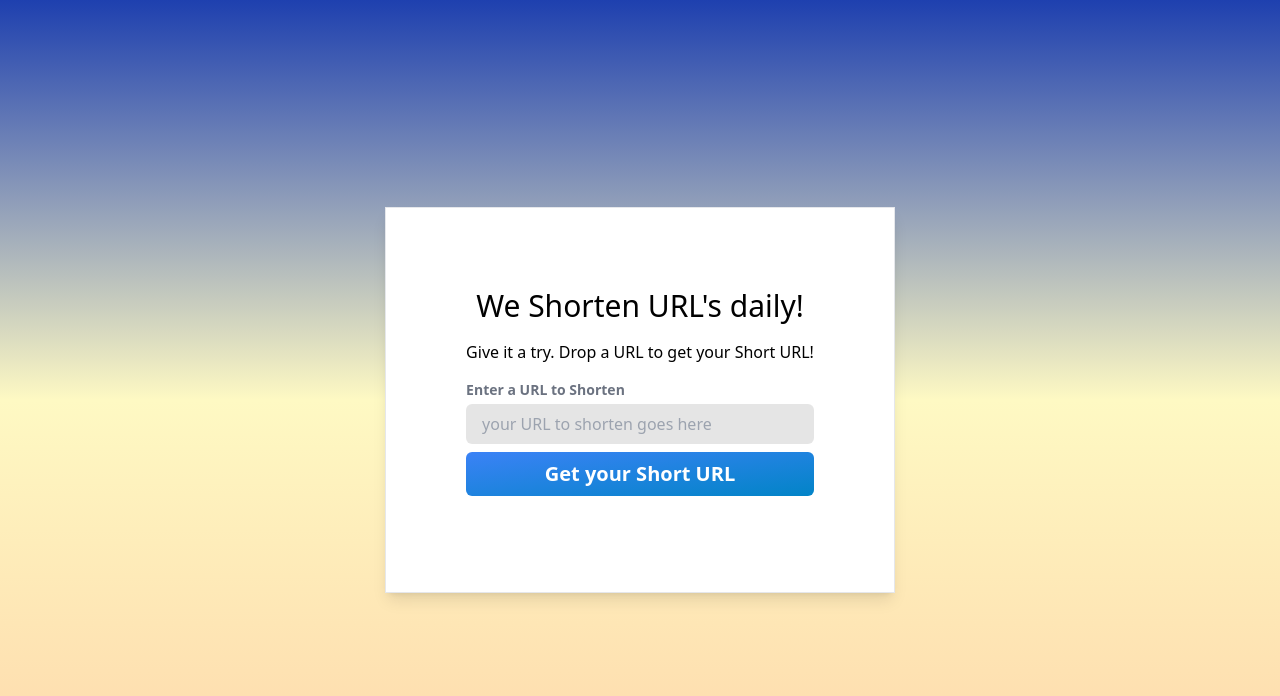
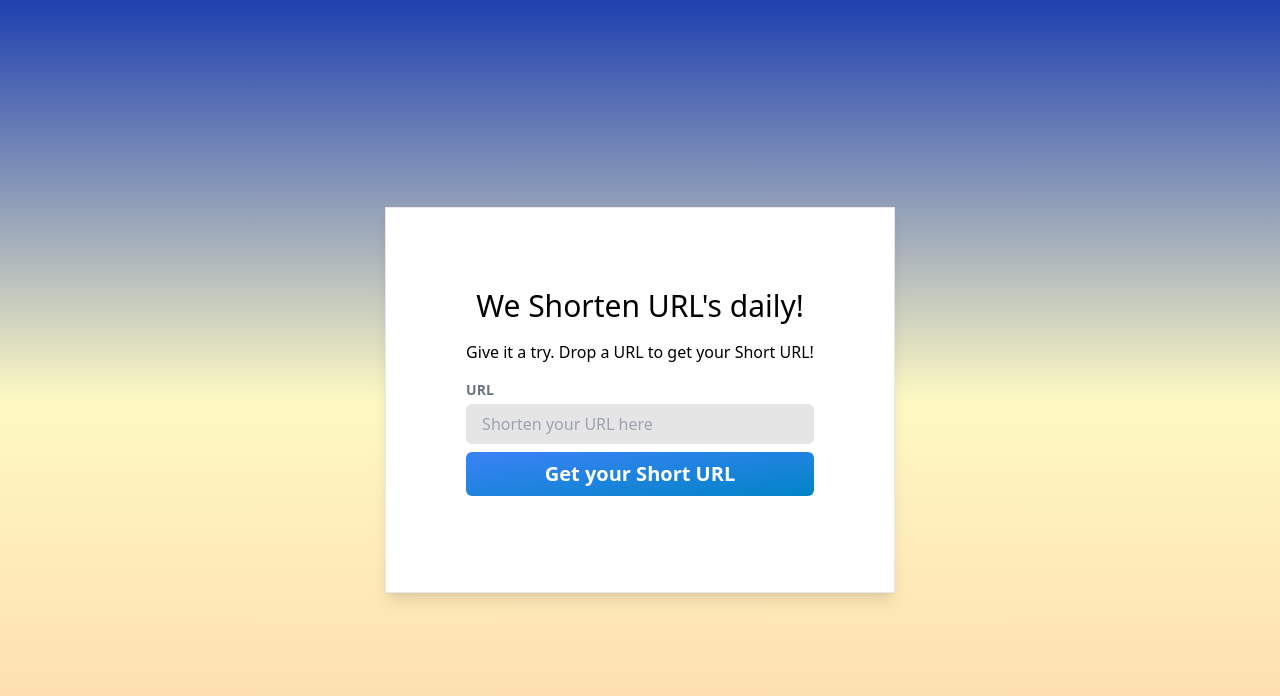
Before and after one commit to crisner1978/myurl-shortener, a Next.js app: page / in a window 1280 px wide. Shown: the top 696 px of the page. Built offline with nearby package versions, Linux system fonts and the light colour scheme.

Commit message:
made some modifications to show url and rewrite to make url shorter, going to add a copy to the short url

```diff
--- /dev/null
+++ b/config.js
@@ -0,0 +1,11 @@
+const merge = require("lodash/merge");
+
+const config = {
+  all: {
+    isDev: process.env.NODE_ENV !== 'production',
+    DEV_URL: process.env.DEV_URL || "development",
+    PROD_URL: process.env.PROD_URL || "production",
+  }
+}
+
+module.exports = merge(config.all, config[config.all.env])
--- a/next.config.js
+++ b/next.config.js
@@ -1,4 +1,16 @@
 /** @type {import('next').NextConfig} */
 module.exports = {
   reactStrictMode: true,
+  async rewrites() {
+    return [
+      {
+        source: "/:slug",
+        destination: "/api/shorturl/:slug"
+      }
+    ]
+  },
+  env: {
+    DEV_URL: process.env.DEV_URL,
+    PROD_URL: process.env.PROD_URL,
+  }
 }
--- a/package.json
+++ b/package.json
@@ -7,6 +7,7 @@
   },
   "dependencies": {
     "@uiball/loaders": "^1.2.6",
+    "lodash": "^4.17.21",
     "mongoose": "^6.3.3",
     "nanoid": "^3.3.4",
     "next": "latest",
--- a/pages/api/shorturl/[slug].js
+++ b/pages/api/shorturl/[slug].js
@@ -9,7 +9,6 @@ export default async function handler(req, res) {
 }
 
 async function getShortURL(req, res) {
-  console.log("req.params", req)
   let { slug } = req.query;
   ShortURL.find({ suffix: slug }).then(function (foundUrls) {
     let urlRedirect = foundUrls[0];
--- a/pages/api/shorturl/index.js
+++ b/pages/api/shorturl/index.js
@@ -1,10 +1,8 @@
 import dns from 'dns'
 import urlParser from 'url'
-import { customAlphabet, nanoid } from 'nanoid'
+import { nanoid } from 'nanoid'
 import ShortURL from '../../../models/shortURLModel'
 import dbConnect from '../../../lib/dbConnect'
-
-const chars = 'ABCDEFGHIJKLMNOPQRSTUVWXYZabcdefghijklmnopqrstuvwxyz'
 
 export default async function handler(req, res) {
   if (req.method === 'POST') {
--- a/pages/index.js
+++ b/pages/index.js
@@ -1,22 +1,32 @@
 import Head from 'next/head'
 import Link from 'next/link'
-import { useForm } from 'react-hook-form'
+import { appendErrors, useForm } from 'react-hook-form'
 import { useMutation } from 'react-query'
-import isURL from "validator/lib/isURL"
+import isURL from 'validator/lib/isURL'
 import { Orbit } from '@uiball/loaders'
+import { isDev, DEV_URL, PROD_URL } from '../config'
 
 const Home = () => {
-  const { register, handleSubmit, reset } = useForm()
+  const {
+    register,
+    handleSubmit,
+    reset,
+    formState: { errors },
+  } = useForm({ mode: 'onBlur' })
+  console.log(DEV_URL)
+  const { data, mutateAsync, isLoading } = useMutation(
+    (url) =>
+      fetch('/api/shorturl', {
+        method: 'POST',
+        body: JSON.stringify(url),
+      }).then((res) => res.json()),
+    {
+      onSuccess: (data) => {
+        reset()
+      },
+    }
+  )
 
-  const { data, mutateAsync, isLoading } = useMutation((url) => fetch("/api/shorturl", {
-    method: "POST",
-    body: JSON.stringify(url)
-  }).then((res) => res.json()), {
-    onSuccess: (data) => {
-      reset()
-    }
-  })
-  console.log(data)
   const onSubmit = (data) => {
     const { url } = data
     return isURL(url) && mutateAsync(url)
@@ -29,45 +39,99 @@ const Home = () => {
         <link rel="icon" href="/favicon.ico" />
       </Head>
 
-      <main className="text-center max-w-6xl px-10 relative">
-        <form onSubmit={handleSubmit(onSubmit)} className='border p-16 sm:p-20 bg-white shadow-lg w-full'>
-          <h1 className='text-2xl sm:text-3xl'>We Shorten URL's daily!</h1>
-          <p className='pt-4 text-sm sm:text-base'>Give it a try. Drop a URL to get your Short URL!</p>
+      <main className="relative max-w-6xl px-10 text-center">
+        <form
+          onSubmit={handleSubmit(onSubmit)}
+          className="relative w-full border bg-white p-16 shadow-lg sm:p-20"
+        >
+          <h1 className="text-2xl sm:text-3xl">We Shorten URL's daily!</h1>
+          <p className="pt-4 text-sm sm:text-base">
+            Give it a try. Drop a URL to get your Short URL!
+          </p>
 
-          <div className={`${isLoading && "items-center justify-center"} flex flex-col py-4`}>
+          <div
+            className={`${
+              isLoading && 'items-center justify-center'
+            } relative flex flex-col py-4`}
+          >
             {isLoading ? (
-              <div className='py-8 mt-4'>
-                <Orbit
-                  className=""
-                  size={35}
-                  speed={1.5}
-                  color="black"
-                />
+              <div className="mt-4 py-8">
+                <Orbit className="" size={35} speed={1.5} color="black" />
               </div>
             ) : (
-              <>
-                <label className='text-left font-black text-gray-500 text-sm mb-1' htmlFor="url">Enter a URL to Shorten</label>
-                <input {...register("url")} className='outline-none bg-black/10 rounded-md py-2 px-4' type="text" name='url' id='url' placeholder='your URL to shorten goes here' />
-                <button className='py-2 mt-2 bg-gradient-to-br from-blue-500 to-sky-600 text-white font-semibold text-lg sm:text-xl rounded-md hover:brightness-110 transition-all transform duration-300 ease-out'>Get your Short URL</button>
-              </>
+              <div className="relative flex flex-col">
+                <label
+                  className="mb-1 text-left text-sm font-black text-gray-500"
+                  htmlFor="url"
+                >
+                  URL
+                </label>
+                <input
+                  {...register('url', {
+                    required: 'URL required',
+                    validate: (value) => {
+                      return (
+                        (isURL(value) && value.includes('https://')) ||
+                        'Provide a valid URL'
+                      )
+                    },
+                  })}
+                  className="rounded-md bg-black/10 py-2 px-4 outline-none"
+                  type="text"
+                  name="url"
+                  id="url"
+                  placeholder="Shorten your URL here"
+                />
+                <button className="mt-2 transform rounded-md bg-gradient-to-br from-blue-500 to-sky-600 py-2 text-lg font-semibold text-white transition-all duration-300 ease-out hover:brightness-110 sm:text-xl">
+                  Get your Short URL
+                </button>
+                <span className="absolute top-0 right-0 z-50 mb-1 text-sm font-black text-red-500">
+                  {errors.url?.message}
+                </span>
+              </div>
             )}
           </div>
+          {data && (
+            <p className="absolute bottom-0 right-0 left-0 mb-6 transform cursor-pointer text-sm font-bold transition-all duration-300 hover:-translate-y-1 hover:text-sky-600 sm:text-base">
+              {isDev
+                ? `${DEV_URL}${data?.short_url}`
+                : `${PROD_URL}${data?.short_url}`}{' '}
+              <a
+                href={
+                  isDev
+                    ? `${DEV_URL}${data?.short_url}`
+                    : `${PROD_URL}${data?.short_url}`
+                }
+                className="ml-2 rounded-full bg-gradient-to-br from-green-400 to-green-600 px-3 py-2 text-lg text-white shadow-lg"
+              >
+                GO
+              </a>
+            </p>
+          )}
         </form>
         {data && (
-          <div className='absolute top-0 left-0 container px-10 pt-3'>
-            <ul className='sm:flex justify-evenly  space-y-2 sm:space-y-0'>
-              <div className='flex items-center justify-center space-x-1'>
-                <h3 className='text-xs font-black text-gray-500 sm:text-left'>Original</h3>
-                <li className='text-xs'>{data.original_url.substr(0, 20) + "..."}</li>
+          <div className="container absolute top-0 left-0 px-10 pt-3">
+            <ul className="justify-evenly space-y-2  sm:flex sm:space-y-0">
+              <div className="flex items-center justify-center space-x-1">
+                <h3 className="text-xs font-black text-gray-500 sm:text-left">
+                  Original
+                </h3>
+                <li className="text-xs">
+                  {data?.original_url?.substr(0, 20) + '...'}
+                </li>
               </div>
 
-              <Link href={`/api/shorturl/${data.short_url}`} className="cursor-pointer ">
-                <div className='group-hover:text-blue-500 flex items-center justify-center space-x-1 cursor-pointer hover:text-blue-500 hover:font-semibold hover:scale-110 transition-all transform duration-200'>
-                  <h3 className='text-xs font-black text-gray-500 sm:text-left'>Shortened</h3>
-                  <li className='text-xs'>{data.short_url}</li>
+              <Link
+                href={`/api/shorturl/${data?.short_url}`}
+                className="cursor-pointer "
+              >
+                <div className="flex transform cursor-pointer items-center justify-center space-x-1 transition-all duration-200 hover:scale-110 hover:font-semibold hover:text-blue-500 group-hover:text-blue-500">
+                  <h3 className="text-xs font-black text-gray-500 sm:text-left">
+                    Shortened
+                  </h3>
+                  <li className="text-xs">{data?.short_url}</li>
                 </div>
               </Link>
-
             </ul>
           </div>
         )}
```
Also changed, not shown: 2 other files (tests, documents, lock files or other folders).
